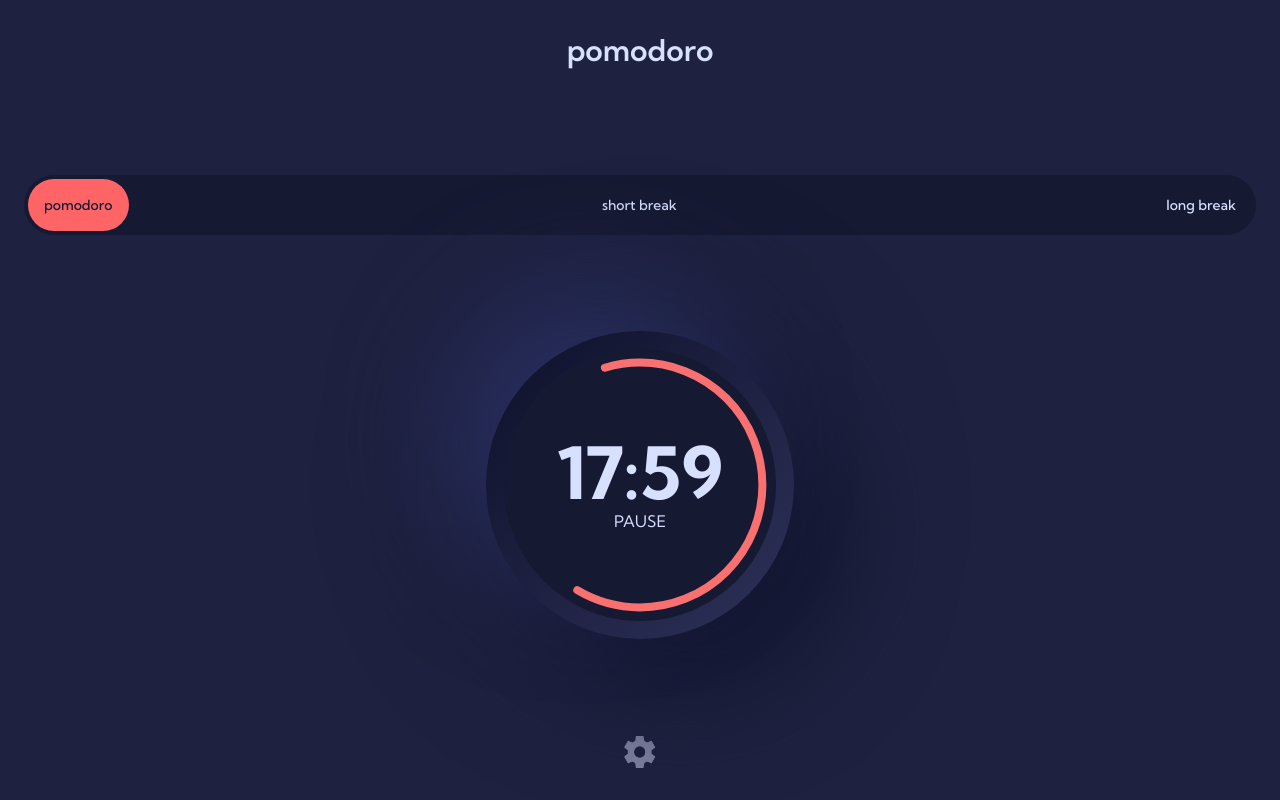
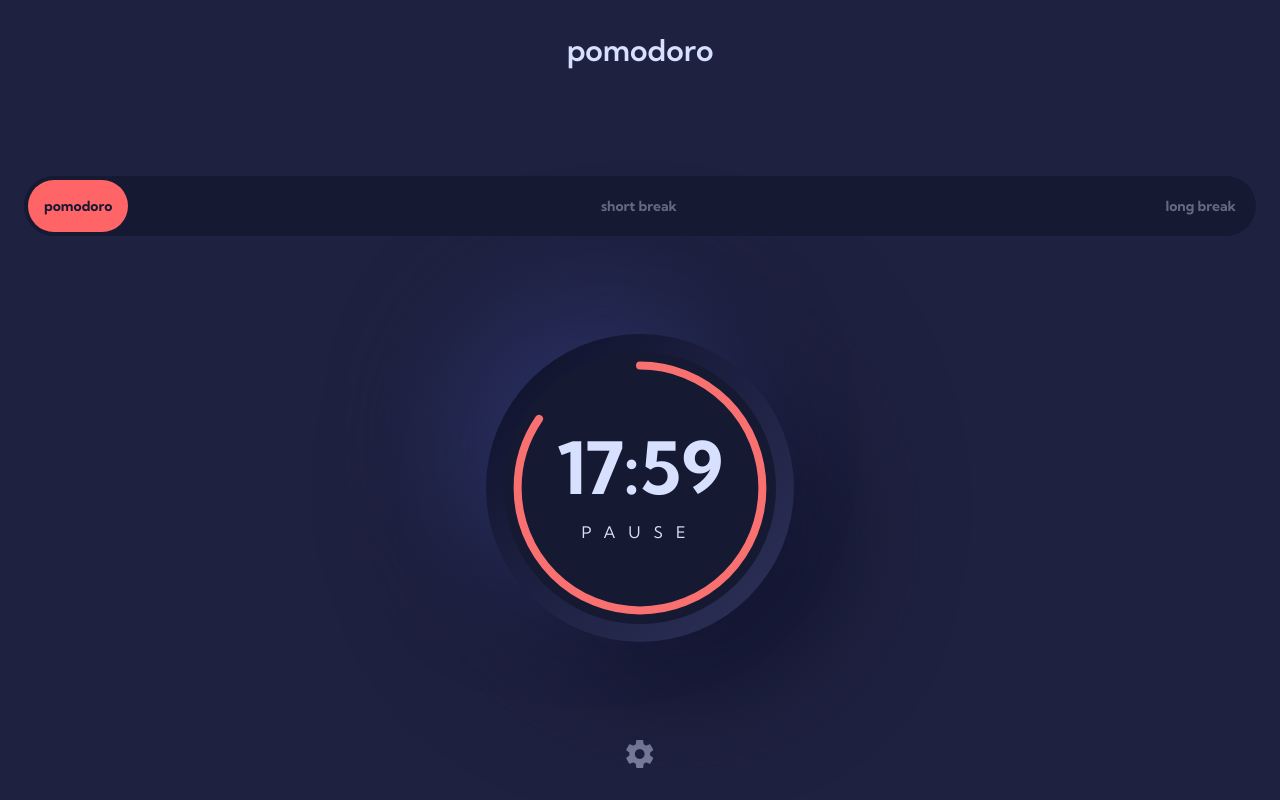
Before and after one commit to jbrekalo/pomodoro-app, a website built with Vite: page index.html in a window 1280 px wide. Both pictures are taken after a click on the button "pomodoro". Built offline with nearby package versions, Linux system fonts and the light colour scheme.

Commit message:
default screen layout and tab selection

```diff
--- a/index.html
+++ b/index.html
@@ -15,19 +15,25 @@
       <h1 class="text-3xl font-semibold text-font">pomodoro</h1>
 
       <!-- Tabs -->
-      <div class="flex p-1 w-full justify-between rounded-full bg-fill">
+      <div class="flex z-1 p-1 w-full justify-between rounded-full bg-fill">
         <button
-          class="px-4 py-4 text-sm font-medium text-fill bg-red-400 rounded-full"
+          aria-selected="true"
+          id="pomodoro-btn"
+          class="px-4 py-4 text-sm font-bold rounded-full"
         >
           pomodoro
         </button>
         <button
-          class="px-4 py-4 text-sm font-medium text-font hover:text-white"
+          aria-selected="false"
+          id="short-break-btn"
+          class="px-4 py-4 text-sm font-bold text-font opacity-40 hover:text-white"
         >
           short break
         </button>
         <button
-          class="px-4 py-4 text-sm font-medium text-font hover:text-white"
+          aria-selected="false"
+          id="long-break-btn"
+          class="px-4 py-4 text-sm font-bold text-font opacity-40 hover:text-white"
         >
           long break
         </button>
@@ -40,31 +46,31 @@
         <div
           class="relative w-68 h-68 flex items-center justify-center bg-fill rounded-full"
         >
-          <svg class="absolute w-full h-full transform">
+          <svg class="absolute w-full h-full transform rotate-270">
             <circle
               class="text-primary stroke-current"
               stroke-width="8"
               stroke-linecap="round"
-              stroke-dasharray="283"
-              stroke-dashoffset="25"
+              stroke-dasharray="650 1000"
+              stroke-dashoffset="0"
               cx="50%"
               cy="50%"
               r="45%"
               fill="transparent"
             />
           </svg>
-          <div class="flex flex-col items-center">
+          <div class="flex flex-col items-center gap-4">
             <span class="text-7xl font-bold text-font">17:59</span>
-            <button class="text-font">PAUSE</button>
+            <button class="text-font tracking-[13px]">PAUSE</button>
           </div>
         </div>
       </div>
 
       <!-- Settings Button -->
       <button class="settings-btn">
-        <img src="public/images/settings-icon.png" alt="Settings" class="w-8" />
+        <img src="/images/settings-icon.png" alt="Settings" class="w-[28px]" />
       </button>
     </div>
-    <script src="script.js"></script>
+    <script src="src/main.js"></script>
   </body>
 </html>
--- a/src/counter.js
+++ /dev/null
@@ -1,9 +0,0 @@
-export function setupCounter(element) {
-  let counter = 0
-  const setCounter = (count) => {
-    counter = count
-    element.innerHTML = `count is ${counter}`
-  }
-  element.addEventListener('click', () => setCounter(counter + 1))
-  setCounter(0)
-}
--- a/src/main.js
+++ b/src/main.js
@@ -1,24 +1,29 @@
-import './style.css'
-import javascriptLogo from './javascript.svg'
-import viteLogo from '/vite.svg'
-import { setupCounter } from './counter.js'
+class Timer {}
 
-document.querySelector('#app').innerHTML = `
-  <div>
-    <a href="https://vite.dev" target="_blank">
-      <img src="${viteLogo}" class="logo" alt="Vite logo" />
-    </a>
-    <a href="https://developer.mozilla.org/en-US/docs/Web/JavaScript" target="_blank">
-      <img src="${javascriptLogo}" class="logo vanilla" alt="JavaScript logo" />
-    </a>
-    <h1>Hello Vite!</h1>
-    <div class="card">
-      <button id="counter" type="button"></button>
-    </div>
-    <p class="read-the-docs">
-      Click on the Vite logo to learn more
-    </p>
-  </div>
-`
+class UIController {
+  constructor() {
+    this.allTabs = document.querySelectorAll("[aria-selected]");
+  }
 
-setupCounter(document.querySelector('#counter'))
+  setupEventListners() {
+    this.allTabs.forEach((tab) => {
+      tab.addEventListener("click", () => {
+        this.allTabs.forEach((tab) =>
+          tab.setAttribute("aria-selected", "false")
+        );
+
+        tab.setAttribute("aria-selected", "true");
+      });
+    });
+  }
+
+  updateScreen() {}
+}
+
+class App {}
+
+document.addEventListener("DOMContentLoaded", () => {
+  const app = new UIController();
+  app.setupEventListners();
+  console.log(app);
+});
--- a/src/style.css
+++ b/src/style.css
@@ -10,3 +10,7 @@
   --color-font: #d7e0ff;
   --color-background: #1e213f;
 }
+
+[aria-selected="true"] {
+  @apply text-fill bg-red-400;
+}
```
